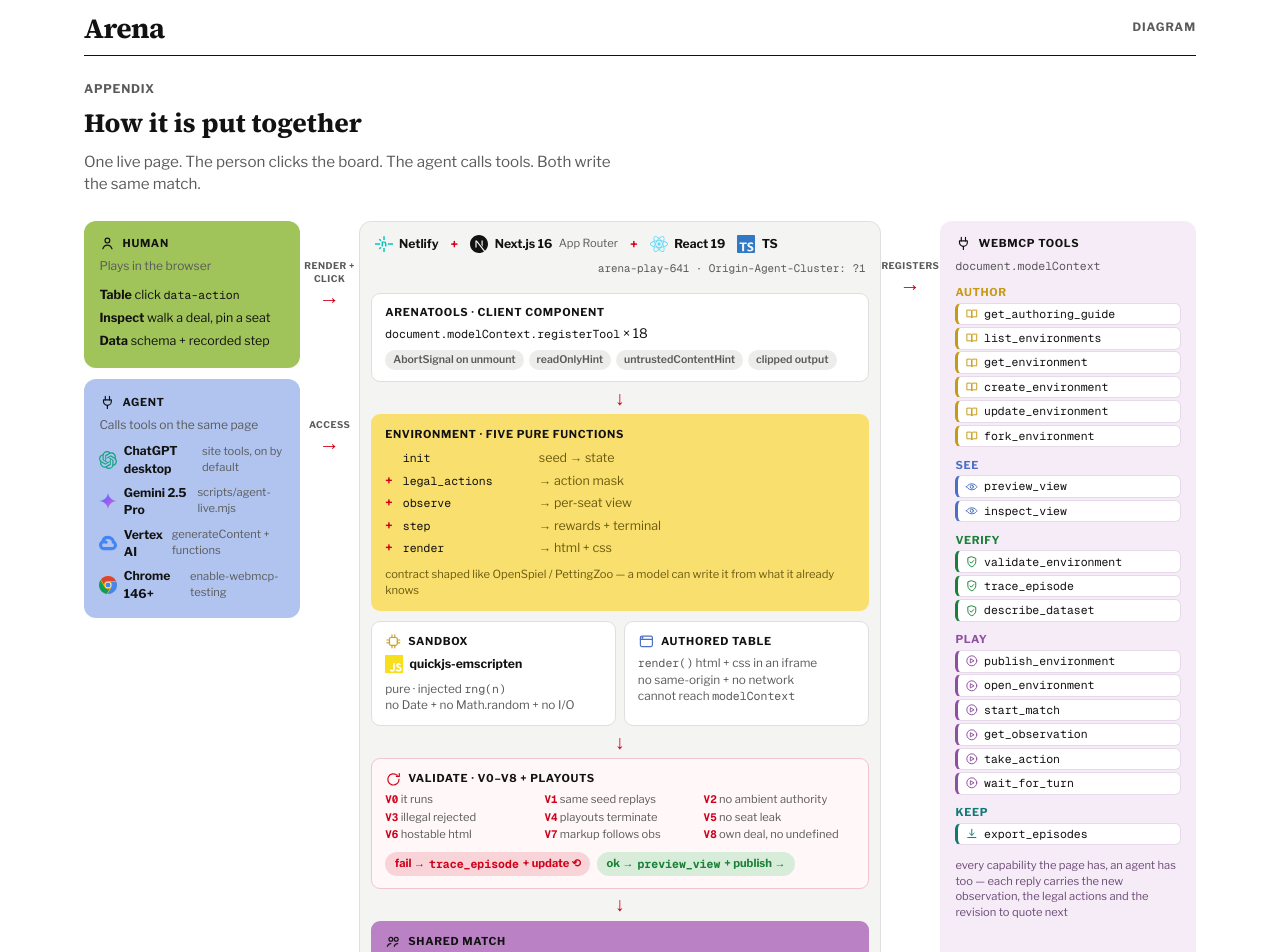
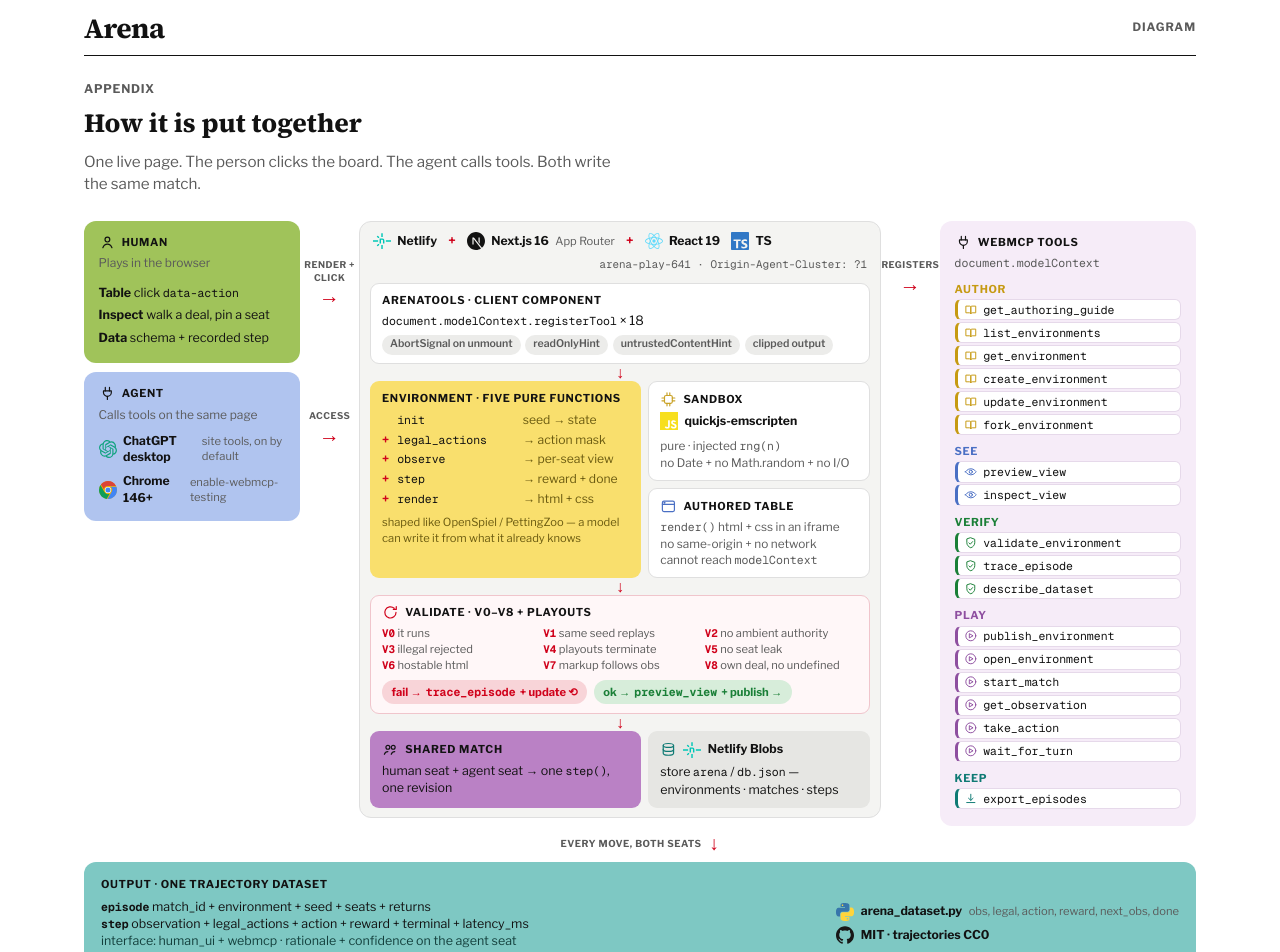
Before and after one commit to amelia751/arena-mcp, a Next.js app: page /diagram in a window 1280 px wide. Shown: the top 952 px of the page. Built offline with nearby package versions, Linux system fonts and the light colour scheme.

Commit message:
Trim the diagram to two client rows and a shorter layout

```diff
--- a/src/app/api/matches/route.ts
+++ b/src/app/api/matches/route.ts
@@ -1,5 +1,10 @@
-import { startMatch } from "@/lib/match-service";
+import { liveMatch, startMatch } from "@/lib/match-service";
 import { json, readBody } from "@/lib/http";
+
+export async function GET(req: Request) {
+  const id = new URL(req.url).searchParams.get("environment_id");
+  return json(await liveMatch(id ?? undefined));
+}
 
 export async function POST(req: Request) {
   const body = await readBody<{
--- a/src/app/globals.css
+++ b/src/app/globals.css
@@ -110,6 +110,31 @@
 
 .card-grid + .section-label {
   margin-top: 2rem;
+}
+
+.dealt {
+  display: flex;
+  align-items: center;
+  justify-content: space-between;
+  gap: 1rem;
+  flex-wrap: wrap;
+  margin-bottom: 1.4rem;
+  padding: 0.75rem 1rem;
+  border: 1px solid var(--ink);
+  border-radius: 0.5rem;
+  background: #f4f7ea;
+  color: var(--ink);
+  font-size: 0.9rem;
+  font-weight: 600;
+  text-decoration: none;
+}
+
+.dealt-go {
+  padding: 0.25rem 0.8rem;
+  border-radius: 999px;
+  background: var(--ink);
+  color: var(--paper);
+  font-size: 0.8rem;
 }
 
 .blank-line {
@@ -848,9 +873,9 @@
     "agent aa host at tools"
     "tail  tail tail tail tail"
     "out   out  out  out out";
-  gap: 0.7rem 0.25rem;
-  font-size: 0.82rem;
-  line-height: 1.42;
+  gap: 0.55rem 0.25rem;
+  font-size: 0.8rem;
+  line-height: 1.38;
 }
 
 .dg code {
@@ -886,7 +911,7 @@
 
 .dg-box {
   align-self: start;
-  padding: 0.85rem 0.9rem 0.95rem;
+  padding: 0.75rem 0.85rem 0.85rem;
 }
 
 .dg-box header,
@@ -927,6 +952,7 @@
 
 .dg-host {
   grid-area: host;
+  align-self: start;
 }
 
 .dg-out {
@@ -1009,10 +1035,10 @@
 
 .dg-down {
   text-align: center;
-  font-size: 1.2rem;
-  line-height: 1;
+  font-size: 1rem;
+  line-height: 0.7;
   color: var(--accent);
-  margin: -0.2rem 0;
+  margin: -0.28rem 0;
 }
 
 .dg-plus {
@@ -1024,8 +1050,8 @@
 .dg-host {
   display: flex;
   flex-direction: column;
-  gap: 0.6rem;
-  padding: 0.7rem;
+  gap: 0.45rem;
+  padding: 0.6rem;
   background: #f4f4f2;
 }
 
@@ -1033,8 +1059,8 @@
   display: flex;
   flex-wrap: wrap;
   align-items: center;
-  gap: 0.5rem 0.75rem;
-  padding: 0.1rem 0.2rem 0.4rem;
+  gap: 0.4rem 0.7rem;
+  padding: 0.05rem 0.2rem 0.25rem;
 }
 
 .dg-url {
@@ -1052,7 +1078,7 @@
 .dg-store {
   border: 1px solid var(--line);
   border-radius: 9px;
-  padding: 0.7rem 0.8rem;
+  padding: 0.55rem 0.7rem;
   background: #fff;
 }
 
@@ -1064,7 +1090,7 @@
   display: flex;
   flex-wrap: wrap;
   gap: 0.3rem;
-  margin-top: 0.45rem !important;
+  margin-top: 0.35rem !important;
 }
 
 .dg-flags span {
@@ -1089,11 +1115,11 @@
 
 .dg-fn li {
   display: grid;
-  grid-template-columns: 0.8rem 8.2rem 1fr;
+  grid-template-columns: 0.7rem 7.6rem 1fr;
   align-items: baseline;
-  gap: 0.3rem;
-  padding: 0.15rem 0;
-  font-size: 0.78rem;
+  gap: 0.25rem;
+  padding: 0.09rem 0;
+  font-size: 0.76rem;
 }
 
 .dg-fn li span {
@@ -1101,15 +1127,26 @@
 }
 
 .dg-foot {
-  margin: 0.5rem 0 0;
+  margin: 0.4rem 0 0;
   font-size: 0.7rem;
   color: #6a5a10;
 }
 
-.dg-two {
+.dg-mid {
   display: grid;
-  grid-template-columns: 1fr 1fr;
-  gap: 0.5rem;
+  grid-template-columns: 1.22fr 1fr;
+  gap: 0.45rem;
+  align-items: stretch;
+}
+
+.dg-col {
+  display: flex;
+  flex-direction: column;
+  gap: 0.45rem;
+}
+
+.dg-col .dg-sub-box {
+  flex: 1;
 }
 
 .dg-sub-box p {
@@ -1131,8 +1168,8 @@
   list-style: none;
   display: grid;
   grid-template-columns: repeat(3, 1fr);
-  gap: 0.1rem 0.5rem;
-  margin: 0.3rem 0 0;
+  gap: 0.02rem 0.5rem;
+  margin: 0.25rem 0 0;
   padding: 0;
   font-size: 0.7rem;
   color: var(--muted);
@@ -1148,7 +1185,7 @@
   display: flex;
   flex-wrap: wrap;
   gap: 0.4rem;
-  margin-top: 0.55rem;
+  margin-top: 0.45rem;
 }
 
 .dg-gate {
@@ -1188,7 +1225,7 @@
 }
 
 .dg-group {
-  margin-top: 0.65rem;
+  margin-top: 0.55rem;
 }
 
 .dg-group .kicker {
@@ -1206,8 +1243,8 @@
   display: flex;
   align-items: center;
   gap: 0.35rem;
-  padding: 0.13rem 0.4rem;
-  margin: 0.12rem 0;
+  padding: 0.11rem 0.4rem;
+  margin: 0.1rem 0;
   border: 1px solid #e6d9ea;
   border-left: 3px solid var(--tone, #e6d9ea);
   border-radius: 6px;
@@ -1272,9 +1309,10 @@
   gap: 0.35rem;
 }
 
-.dg-toolfoot {
-  margin: 0.8rem 0 0;
-  font-size: 0.7rem;
-  line-height: 1.4;
-  color: #6b4a74;
+.diagram figcaption {
+  max-width: 40rem;
+  margin: 0.9rem 0 0;
+  font-size: 0.78rem;
+  line-height: 1.45;
+  color: var(--muted);
 }
--- a/src/components/ArenaTools.tsx
+++ b/src/components/ArenaTools.tsx
@@ -632,7 +632,7 @@
               method: "POST",
               body: JSON.stringify({ environment_id, seat: human_seat ?? 0, agent_label }),
             });
-            return clip({ ...res, note: "Started headless — the person's page is not on this environment." }, 2000);
+            return `${clip(res, 1800)}\nThe match is dealt but this page did not move to the table. Tell the person to open /e/${environment_id} — the board picks the match up on its own once they are there.`;
           }
           desk.setOpponent("agent");
           const session = await desk.start({
--- a/src/components/DiagramFigure.tsx
+++ b/src/components/DiagramFigure.tsx
@@ -142,7 +142,7 @@
   ["init", "seed → state"],
   ["legal_actions", "→ action mask"],
   ["observe", "→ per-seat view"],
-  ["step", "→ rewards + terminal"],
+  ["step", "→ reward + done"],
   ["render", "→ html + css"],
 ];
 
@@ -228,8 +228,6 @@
           <p className="dg-sub">Calls tools on the same page</p>
           <div className="dg-brands">
             <Brand src="/diagram/openai.svg" label="ChatGPT desktop" note="site tools, on by default" />
-            <Brand src="/diagram/gemini.svg" label="Gemini 2.5 Pro" note="scripts/agent-live.mjs" />
-            <Brand src="/diagram/googlecloud.svg" label="Vertex AI" note="generateContent + functions" />
             <Brand src="/diagram/chrome.svg" label="Chrome 146+" note="enable-webmcp-testing" />
           </div>
         </section>
@@ -264,6 +262,7 @@
             ↓
           </div>
 
+          <div className="dg-mid">
             <div className="dg-fn">
               <p className="kicker">Environment · five pure functions</p>
               <ol>
@@ -276,12 +275,11 @@
                 ))}
               </ol>
               <p className="dg-foot">
-              contract shaped like OpenSpiel / PettingZoo — a model can write it from what it
-              already knows
+                shaped like OpenSpiel / PettingZoo — a model can write it from what it already
+                knows
               </p>
             </div>
-
-          <div className="dg-two">
+            <div className="dg-col">
               <div className="dg-sub-box">
                 <header>
                   <Icon glyph="engine" tone="#c9a227" />
@@ -306,6 +304,7 @@
                   <br />
                   cannot reach <code>modelContext</code>
                 </p>
+              </div>
             </div>
           </div>
 
@@ -339,6 +338,7 @@
             ↓
           </div>
 
+          <div className="dg-mid">
             <div className="dg-match">
               <header>
                 <Icon glyph="seats" />
@@ -355,8 +355,9 @@
                 <Brand src="/diagram/netlify.svg" label="Netlify Blobs" />
               </header>
               <p>
-              store <code>arena</code> / <code>db.json</code> — environments + matches + steps
+                store <code>arena</code> / <code>db.json</code> — environments · matches · steps
               </p>
+            </div>
           </div>
         </section>
 
@@ -387,10 +388,6 @@
               </ul>
             </div>
           ))}
-          <p className="dg-toolfoot">
-            every capability the page has, an agent has too — each reply carries the new
-            observation, the legal actions and the revision to quote next
-          </p>
         </section>
 
         <div className="dg-tail" aria-hidden="true">
@@ -416,6 +413,10 @@
           </div>
         </section>
       </div>
+      <figcaption>
+        Every capability the page has, an agent has too. Each reply carries the new observation,
+        the legal actions and the revision to quote next.
+      </figcaption>
     </figure>
   );
 }
--- a/src/components/Gallery.tsx
+++ b/src/components/Gallery.tsx
@@ -5,6 +5,17 @@
 import { registerLive } from "@/lib/live";
 
 type Card = { id: string; name: string; description: string; published?: boolean };
+type Dealt = { id: string; environment_id: string; environment_name: string } | null;
+
+async function loadDealt(): Promise<Dealt> {
+  try {
+    const res = await fetch("/api/matches", { cache: "no-store" });
+    const body = (await res.json()) as { match?: Dealt };
+    return body.match ?? null;
+  } catch {
+    return null;
+  }
+}
 
 async function loadCards(): Promise<Card[]> {
   const res = await fetch("/api/environments", { cache: "no-store" });
@@ -34,9 +45,11 @@
 
 export function Gallery() {
   const [games, setGames] = useState<Card[] | null>(null);
+  const [dealt, setDealt] = useState<Dealt>(null);
 
   const reload = useCallback(async () => {
     setGames(await loadCards());
+    setDealt(await loadDealt());
     await new Promise<void>((resolve) => {
       requestAnimationFrame(() => requestAnimationFrame(() => resolve()));
     });
@@ -47,8 +60,10 @@
   useEffect(() => {
     let stale = false;
     const draw = async () => {
-      const next = await loadCards();
-      if (!stale) setGames(next);
+      const [next, live] = await Promise.all([loadCards(), loadDealt()]);
+      if (stale) return;
+      setGames(next);
+      setDealt(live);
     };
     const tick = setInterval(() => void draw(), 2000);
     const onVis = () => {
@@ -81,6 +96,13 @@
 
   return (
     <section className="gallery">
+      {/* The agent can deal a match from anywhere. This is how the person finds it. */}
+      {dealt ? (
+        <a className="dealt" href={`/e/${dealt.environment_id}`}>
+          <span>A match is dealt on {dealt.environment_name} and waiting for you</span>
+          <span className="dealt-go">Sit down</span>
+        </a>
+      ) : null}
       <Shelf label="Published" games={published} />
       <Shelf label="Drafts" games={drafts} />
     </section>
--- a/src/components/PlayDesk.tsx
+++ b/src/components/PlayDesk.tsx
@@ -192,6 +192,36 @@
     return () => registerDesk(null);
   }, [environmentId, start, load, toSession]);
 
+  // Whoever deals — the person on this page or the agent through start_match —
+  // the table joins that match. Without this the board kept its match in React
+  // state alone, so a page that arrived afterwards sat on a Start button while
+  // the agent waited for a move that could not be made.
+  useEffect(() => {
+    let stale = false;
+    const tick = async () => {
+      const here = matchRef.current;
+      // A match in play is already being followed by the turn poller.
+      if (here && !here.terminal) return;
+      try {
+        const res = await json<{ match: MatchInfo | null }>(
+          `/api/matches?environment_id=${environmentId}`,
+        );
+        const live = res.match;
+        if (stale || !live || live.id === matchRef.current?.id) return;
+        if (matchRef.current && !matchRef.current.terminal) return;
+        await load(live.id);
+      } catch {
+        /* the next tick tries again */
+      }
+    };
+    void tick();
+    const timer = setInterval(() => void tick(), 2500);
+    return () => {
+      stale = true;
+      clearInterval(timer);
+    };
+  }, [environmentId, load]);
+
   // What the table looks like at move zero, for anyone who has not sat down yet.
   useEffect(() => {
     if (match) return;
@@ -303,7 +333,7 @@
             onClick={() => void start().catch(() => {})}
             disabled={busy}
           >
-            {match ? "Deal again" : "Start playing"}
+            {match ? "Deal again" : "Start match"}
           </button>
         </div>
       </div>
@@ -368,7 +398,7 @@
 
       {!match && view ? (
         <p className="note idle-note">
-          This is the opening position. Press Start playing to take a seat.
+          This is the opening position. Press Start match, or ask the agent to deal one.
         </p>
       ) : null}
 
--- a/src/lib/match-service.ts
+++ b/src/lib/match-service.ts
@@ -244,9 +244,12 @@
  * dealt by the person are the same thing, so the board finds it either way —
  * including after a reload, which used to drop it.
  */
-export async function liveMatch(environmentId: string) {
+export async function liveMatch(environmentId?: string) {
   const all = await listMatches(environmentId);
-  const match = all.find((m) => !m.terminal) ?? all[0] ?? null;
+  // A table asks about its own game and wants the last one either way, so a
+  // finished board survives a reload. The gallery asks about all of them and
+  // only cares about a game still waiting for someone.
+  const match = all.find((m) => !m.terminal) ?? (environmentId ? all[0] : null) ?? null;
   return { match: match ? publicMatch(match) : null };
 }
 
--- a/src/lib/session.ts
+++ b/src/lib/session.ts
@@ -92,6 +92,12 @@
     registerDesk(null);
     navigate(target);
   }
-  const found = await waitForDesk(8000);
-  return found && found.environment_id === id ? found : found;
+  // A cold route can take a while to arrive, and a desk for some other game is
+  // not this game's table — handing that back deals the match on the wrong board.
+  const deadline = Date.now() + 12000;
+  while (Date.now() < deadline) {
+    if (desk && desk.environment_id === id) return desk;
+    await new Promise((r) => setTimeout(r, 150));
+  }
+  return null;
 }
```
Also changed, not shown: public/diagram/gemini.svg (deleted), public/diagram/googlecloud.svg (deleted). Lines whose indentation alone changed are shown as unchanged.
